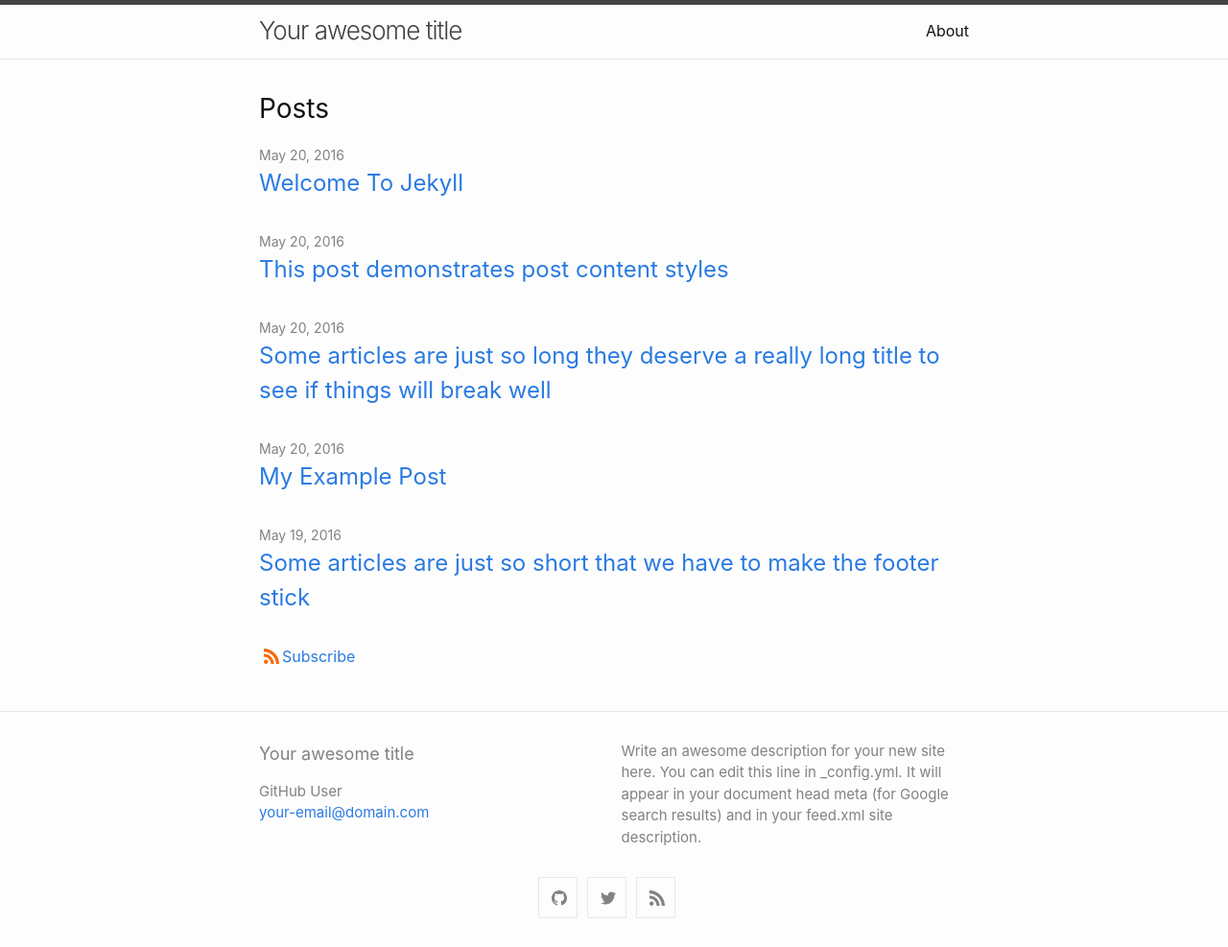
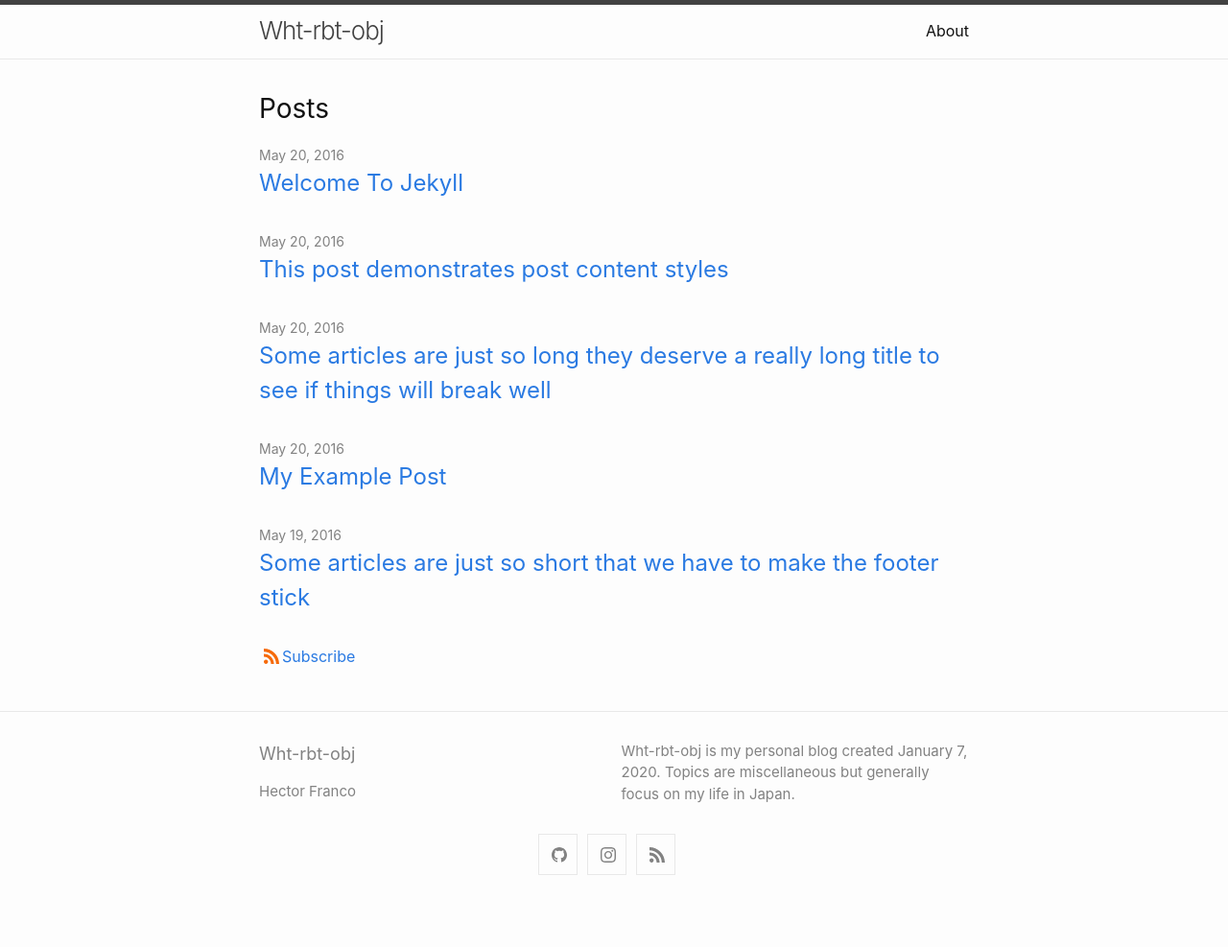
Before and after one commit to tokyohector/tokyohector.github.io, a Jekyll site: the page built from index.md, in a window 1280 px wide. Shown: the whole page at 96% size. Built offline with Jekyll 4.4.1, drawn with Linux system fonts in a browser that asks for light colours; after the commit the page ends 942 px from its top, so only the background shows below that.

Commit message:
Update _config.yml

```diff
--- a/_config.yml
+++ b/_config.yml
@@ -1,10 +1,8 @@
-title: Your awesome title
-author: GitHub User
-email: your-email@domain.com
+title: Wht-rbt-obj
+author: Hector Franco
+#email: your-email@domain.com
 description: > # this means to ignore newlines until "show_excerpts:"
-  Write an awesome description for your new site here. You can edit this
-  line in _config.yml. It will appear in your document head meta (for
-  Google search results) and in your feed.xml site description.
+  Wht-rbt-obj is my personal blog created January 7, 2020. Topics are miscellaneous but generally focus on my life in Japan.
 show_excerpts: false # set to true to show excerpts on the homepage
 
 # Minima date format
@@ -14,13 +12,13 @@ minima:
 
   # generate social links in footer
   social_links:
-    twitter: jekyllrb
-    github:  jekyll
+    instagram: hectorfranco
+    #twitter: jekyllrb
+    github:  Wht-rbt-obj
     rss: rss
     # dribbble: jekyll
     # facebook: jekyll
     # flickr:   jekyll
-    # instagram: jekyll
     # linkedin: jekyll
     # pinterest: jekyll
     # youtube: jekyll
```
